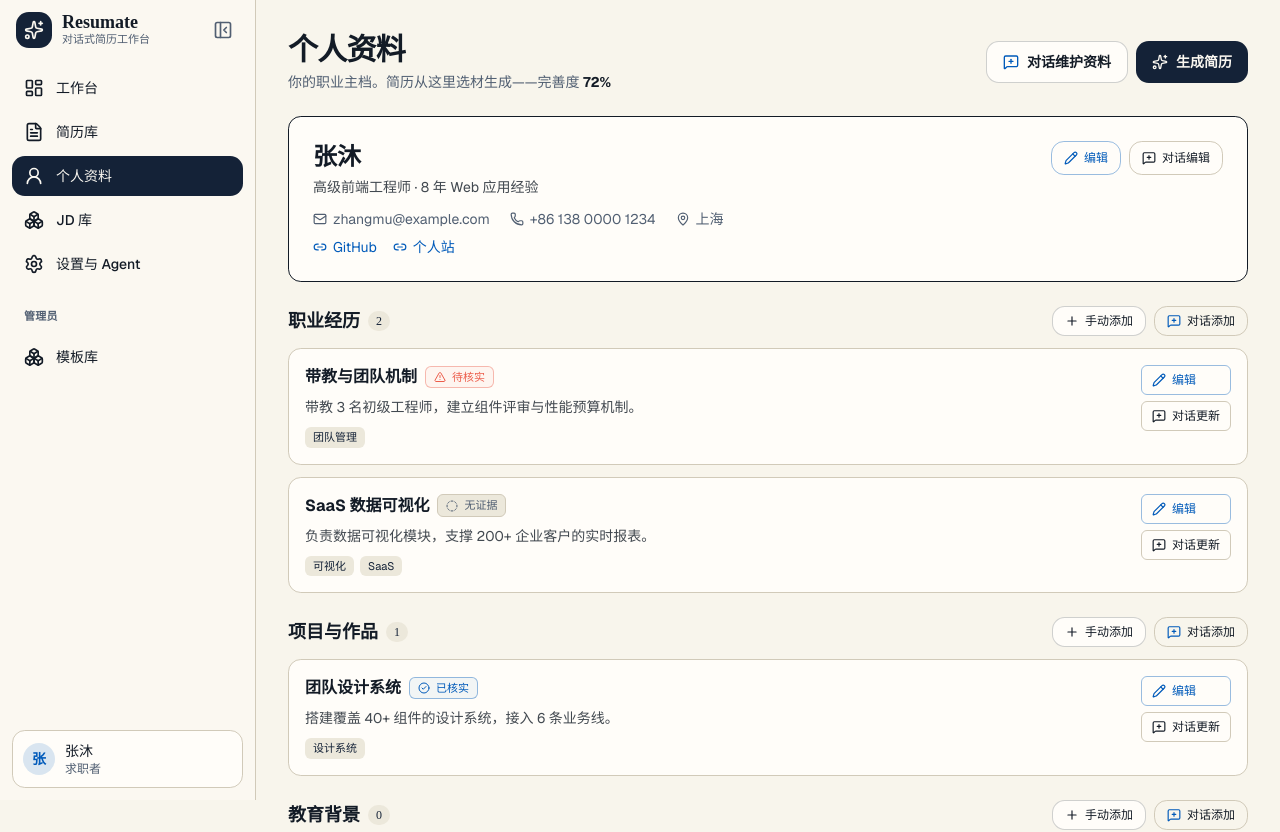
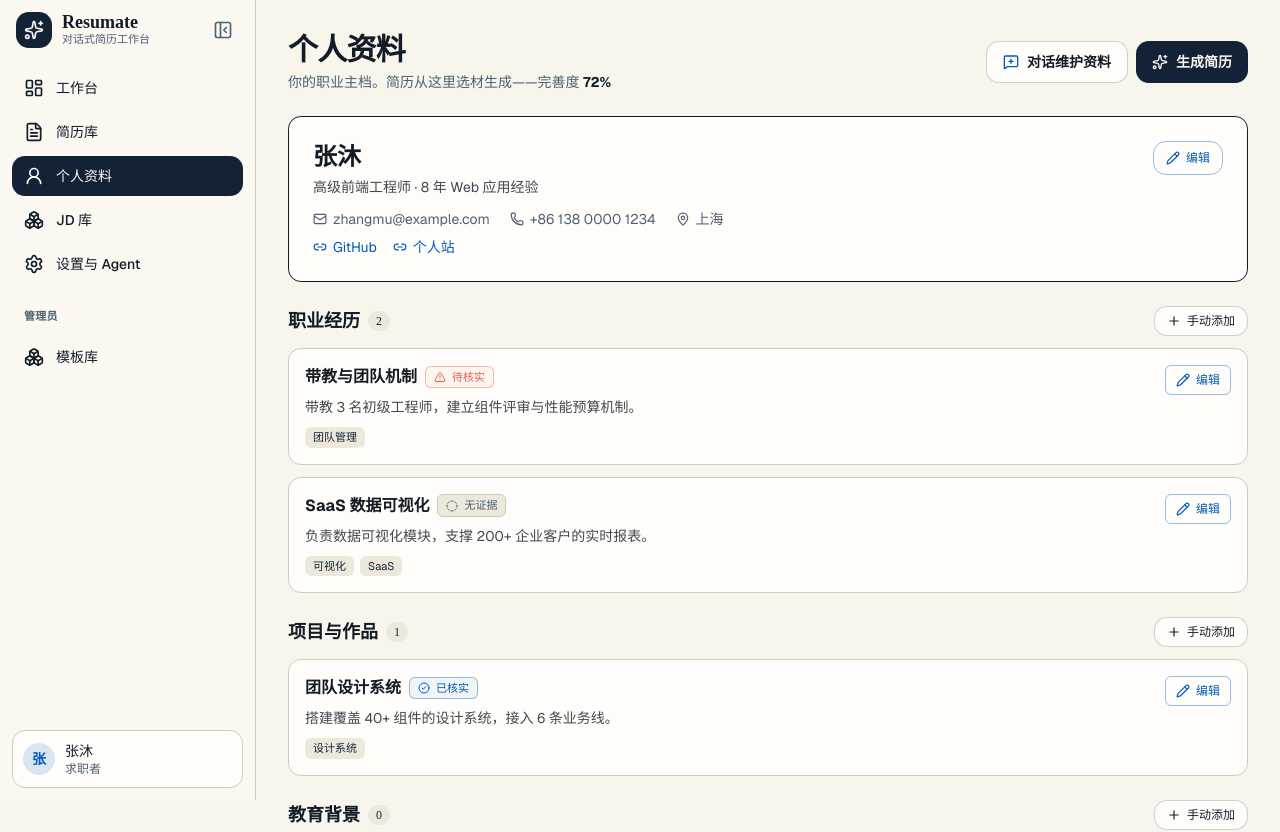
Before and after one commit to d0ublecl1ck/resumate, a React (Vite) app in the folder ui/: page /profile in a window 1280 px wide. Shown: the top 832 px of the page. Built offline with nearby package versions, Linux system fonts and the light colour scheme.

Commit message:
refactor(ui): 个人资料页对话入口收敛到顶部唯一入口
对话助手维护整份主档，移除基本信息卡、分区与事实卡片上的重复对话按钮；
直接编辑入口保持不变。

Issue: dae41
Closes: dae41

```diff
--- a/ui/src/components/profile-assistant.tsx
+++ b/ui/src/components/profile-assistant.tsx
@@ -34,27 +34,17 @@ export function ProfileAssistant({
   onClose,
   onCommitFact,
   onCommitBasics,
-  prefill,
-  defaultType,
 }: {
   open: boolean
   onClose: () => void
   onCommitFact: (fact: ProfileFact, operation: "create" | "update") => void
   onCommitBasics: (basics: ResumeBasics) => void
-  prefill?: { hint: string } | null
-  defaultType?: FactType
 }) {
   const [messages, setMessages] = useState<Message[]>([])
   const [input, setInput] = useState("")
   const [thinking, setThinking] = useState(false)
   const scrollRef = useRef<HTMLDivElement>(null)
   const messageSeq = useRef(0)
-
-  useEffect(() => {
-    // 打开弹窗时用 prefill 覆盖输入框；改成渲染期同步会改变「关闭后用同一 prefill 重开是否清空输入」的既有语义。
-    // oxlint-disable-next-line react/set-state-in-effect -- 保留 effect 的同步语义
-    if (open && prefill?.hint) setInput(prefill.hint)
-  }, [open, prefill])
 
   useEffect(() => {
     scrollRef.current?.scrollTo({ top: scrollRef.current.scrollHeight, behavior: "smooth" })
@@ -82,11 +72,7 @@ export function ProfileAssistant({
       return
     }
 
-    // fact：若来自某个分区的「添加」，用 defaultType 修正新建类型
-    const change =
-      defaultType && result.change.operation === "create"
-        ? { ...result.change, type: defaultType }
-        : result.change
+    const change = result.change
     setMessages((prev) => [
       ...prev,
       {
--- a/ui/src/components/profile-workspace.tsx
+++ b/ui/src/components/profile-workspace.tsx
@@ -1,6 +1,6 @@
 // SCR-004 个人资料（主档）。像一份简历那样自上而下：基本信息 → 经历 → 项目 → 教育 → 技能 → 成果 → 证书。
-// 两条维护路径并存：页面内表单直接编辑（US-7.1 / US-7.2 / US-7.6 / US-7.9 / US-7.10），
-// 以及「对话维护资料」抽屉——AI 整理后由用户显式确认再写入（C-07）。
+// 两条维护路径：页面内表单直接编辑（US-7.1 / US-7.2 / US-7.6 / US-7.9 / US-7.10），
+// 以及页头唯一的「对话维护资料」抽屉——对话助手维护的是整份主档，因此不在卡片上重复入口（C-07）。
 // 这是简历的事实来源；生成简历时从这里选材。不展示被哪些简历引用（那是简历侧的事）。
 
 import { Link } from "react-router-dom"
@@ -30,17 +30,9 @@ export function ProfileWorkspace({ profile }: { profile: Profile }) {
   const [basics, setBasics] = useState<ResumeBasics>(profile.basics)
   const [facts, setFacts] = useState<ProfileFact[]>(profile.facts)
   const [assistantOpen, setAssistantOpen] = useState(false)
-  const [prefill, setPrefill] = useState<{ hint: string } | null>(null)
-  const [defaultType, setDefaultType] = useState<FactType | undefined>()
   const [flashId, setFlashId] = useState<string | null>(null)
   const [editingBasics, setEditingBasics] = useState(false)
   const [factEditor, setFactEditor] = useState<FactEditor | null>(null)
-
-  function openAssistant(opts?: { hint?: string; type?: FactType }) {
-    setPrefill(opts?.hint ? { hint: opts.hint } : null)
-    setDefaultType(opts?.type)
-    setAssistantOpen(true)
-  }
 
   function flash(id: string) {
     setFlashId(id)
@@ -95,7 +87,7 @@ export function ProfileWorkspace({ profile }: { profile: Profile }) {
         </div>
         <div className="flex flex-wrap gap-2">
           <button
-            onClick={() => openAssistant()}
+            onClick={() => setAssistantOpen(true)}
             className="inline-flex items-center gap-2 rounded-lg border-[1.5px] border-foreground/20 bg-card px-4 py-2.5 text-sm font-semibold text-foreground transition-colors hover:bg-secondary"
           >
             <MessageSquarePlus className="size-4 text-cobalt" aria-hidden /> 对话维护资料
@@ -106,7 +98,7 @@ export function ProfileWorkspace({ profile }: { profile: Profile }) {
         </div>
       </div>
 
-      {/* 基本信息（像简历表头）：直接编辑与对话编辑并存 */}
+      {/* 基本信息（像简历表头）：直接编辑；对话入口统一在页头 */}
       <section className="card-frame p-6" aria-label="基本信息">
         {editingBasics ? (
           <ProfileBasicsForm initial={basics} onSave={handleSaveBasics} onCancel={() => setEditingBasics(false)} />
@@ -136,19 +128,13 @@ export function ProfileWorkspace({ profile }: { profile: Profile }) {
                 </div>
               ) : null}
             </div>
-            <div className="flex shrink-0 flex-col gap-2 sm:flex-row">
+            <div className="flex shrink-0">
               <button
                 onClick={() => setEditingBasics(true)}
                 aria-label="编辑基本信息"
                 className="inline-flex items-center justify-center gap-1.5 rounded-lg border border-cobalt/40 px-3 py-2 text-xs font-medium text-cobalt transition-colors hover:bg-cobalt/5"
               >
                 <Pencil className="size-3.5" aria-hidden /> 编辑
-              </button>
-              <button
-                onClick={() => openAssistant({ hint: "把我的城市改成 " })}
-                className="inline-flex items-center justify-center gap-1.5 rounded-lg border border-border px-3 py-2 text-xs font-medium text-foreground transition-colors hover:bg-secondary"
-              >
-                <MessageSquarePlus className="size-3.5" aria-hidden /> 对话编辑
               </button>
             </div>
           </div>
@@ -166,7 +152,6 @@ export function ProfileWorkspace({ profile }: { profile: Profile }) {
                 {section.title}
                 <span className="rounded-full bg-secondary px-2 py-0.5 text-xs font-medium text-secondary-foreground">{items.length}</span>
               </h2>
-              <div className="flex flex-wrap gap-2">
               <button
                 onClick={() => setFactEditor({ mode: "create", type: section.type })}
                 aria-label={`手动添加${section.title}`}
@@ -174,14 +159,6 @@ export function ProfileWorkspace({ profile }: { profile: Profile }) {
               >
                 <Plus className="size-3.5" aria-hidden /> 手动添加
               </button>
-                <button
-                  onClick={() => openAssistant({ hint: `${section.title}：`, type: section.type })}
-                  aria-label={`对话添加${section.title}`}
-                  className="inline-flex items-center gap-1.5 rounded-lg border border-border px-3 py-1.5 text-xs font-medium text-foreground transition-colors hover:bg-secondary"
-                >
-                  <MessageSquarePlus className="size-3.5 text-cobalt" aria-hidden /> 对话添加
-                </button>
-              </div>
             </div>
 
             {creating ? (
@@ -201,7 +178,6 @@ export function ProfileWorkspace({ profile }: { profile: Profile }) {
                     onEdit={() => setFactEditor({ mode: "update", fact: f })}
                     onCancelEdit={() => setFactEditor(null)}
                     onSaveEdit={handleSaveFact}
-                    onUpdate={() => openAssistant({ hint: `补充「${f.title}」：` })}
                   />
                 ))}
               </ul>
@@ -223,8 +199,6 @@ export function ProfileWorkspace({ profile }: { profile: Profile }) {
         onClose={() => setAssistantOpen(false)}
         onCommitFact={handleCommitFact}
         onCommitBasics={handleCommitBasics}
-        prefill={prefill}
-        defaultType={defaultType}
       />
     </div>
   )
@@ -237,7 +211,6 @@ function FactRow({
   onEdit,
   onCancelEdit,
   onSaveEdit,
-  onUpdate,
 }: {
   fact: ProfileFact
   flash?: boolean
@@ -245,7 +218,6 @@ function FactRow({
   onEdit: () => void
   onCancelEdit: () => void
   onSaveEdit: (input: ProfileFactInput) => Promise<void>
-  onUpdate: () => void
 }) {
   if (editing) {
     return (
@@ -272,22 +244,13 @@ function FactRow({
             </div>
           ) : null}
         </div>
-        <div className="flex shrink-0 flex-col gap-1.5">
         <button
           onClick={onEdit}
           aria-label={`编辑「${fact.title}」`}
-            className="inline-flex items-center gap-1.5 rounded-md border border-cobalt/40 px-2.5 py-1.5 text-xs font-medium text-cobalt transition-colors hover:bg-cobalt/5"
+          className="inline-flex shrink-0 items-center gap-1.5 rounded-md border border-cobalt/40 px-2.5 py-1.5 text-xs font-medium text-cobalt transition-colors hover:bg-cobalt/5"
         >
           <Pencil className="size-3.5" aria-hidden /> 编辑
         </button>
-          <button
-            onClick={onUpdate}
-            aria-label={`对话更新「${fact.title}」`}
-            className="inline-flex items-center gap-1.5 rounded-md border border-border px-2.5 py-1.5 text-xs font-medium text-foreground transition-colors hover:bg-secondary"
-          >
-            <MessageSquarePlus className="size-3.5" aria-hidden /> 对话更新
-          </button>
-        </div>
       </div>
     </li>
   )
```
Also changed, not shown: 2 other files (tests, documents, lock files or other folders). Lines whose indentation alone changed are shown as unchanged.
